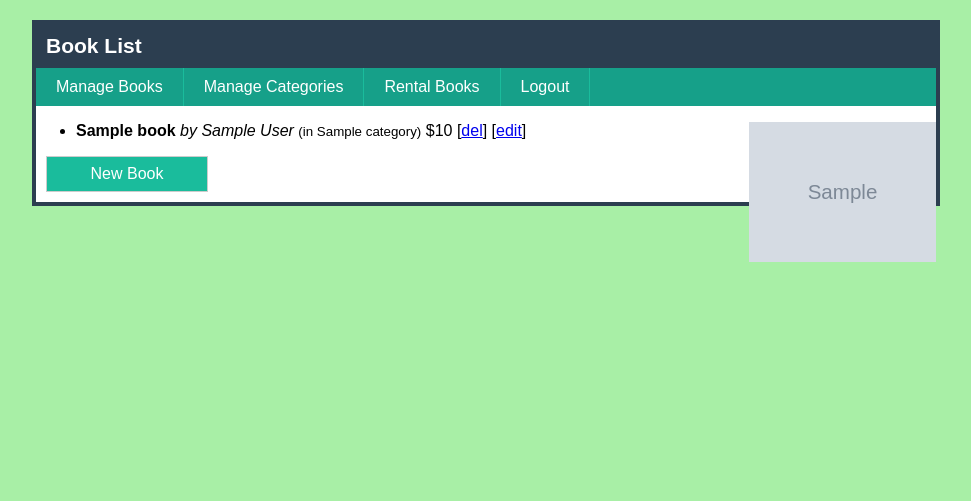
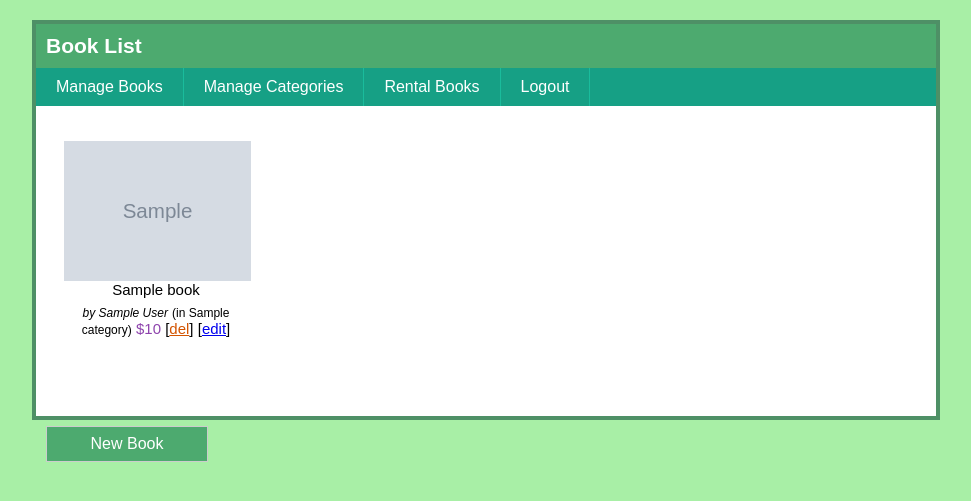
Before and after one commit to waithethtetoo/book_store, a PHP site: page /admin/book-list.php in a window 1280 px wide. Shown: the top 501 px of the page, without its empty margins (154-1125 px from the left). Run offline with PHP 8.4, Linux system fonts and the light colour scheme; tables that the repository leaves empty or names only in its code hold one stand-in row (values such as "Sample post"); grey boxes marked "Sample" are stand-in pictures.

Commit message:
CSS file for admin
change html background color,
add new classes styles

```diff
--- a/admin/css/style.css
+++ b/admin/css/style.css
@@ -6,64 +6,49 @@ body {
   font-family: Arial, Helvetica, sans-serif;
   width: 900px;
   background: #fff;
-	border: 4px solid #2C3E50;
+  border: 4px solid #4E9066;
   margin: 20px auto;
 }
 
 h1 {
   padding: 10px;
   font-size: 21px;
-	background: #2C3E50;
+  background: #4DAA6F;
   margin: 0;
   color: #fff;
 }
 
-ul.list {
+.books {
   list-style: none;
-	margin: 20px;
+  margin: 15px;
   padding: 0;
+  overflow: hidden;
 }
 
-ul.list li {
-	overflow: hidden;
-	border-bottom: 1px solid #ddd;
-	padding-bottom: 10px;
-	margin-bottom: 20px;
+.books li {
+  width: 190px;
+  text-align: center;
+  height: 240px;
+  float: left;
+  margin: 20px 10px;
+  font-size: 15px;
 }
 
-ul.list b {
+.books b {
   display: block;
-	font-size: 18px;
-	margin-bottom: 5px;
-	color: #2980B9;
+  margin: 5px 0;
+  font-weight: normal;
 }
 
-ul.list i, ul.list small {
-	color: #888;
-	font-size: 18px;
-	margin-right: 10px;
+.books i, .books small {
+  font-size: 12px;
 }
 
-ul.list span {
-	color: #8E44AD;
+.books span {
+  color:  #8E44AD;
 }
 
-ul.list div {
-	margin: 5px 0;
-	font-size: 13px;
-	line-height: 1.5em;
-	color: #555;
-}
-
-ul.list img {
-	margin-left: 20px;
-}
-
-ul.list a {
-	color: #2980B9;
-}
-
-ul.list a.del {
+.books a.del {
   color: #D35400;
 }
 
@@ -74,9 +59,14 @@ a.new {
   width: 160px;
   margin: 10px;
   color: #fff;
-	background: #1ABC9C;
+  background: #4DAA6F;
   border: 1px solid #ccc;
   text-decoration: none;
+  float: left;
+}
+
+a.back {
+  color: #000;
 }
 
 form {
@@ -107,15 +97,15 @@ textarea {
 input[type=submit] {
   padding: 10px 24px;
   margin-right: 10px;
+  background: #4E9066;
 }
-
 
 ul.menu {
   list-style: none;
   margin: 0;
   padding: 0;
   overflow: hidden;
-	background: #16A089;
+  background: #16A085;
 }
 
 ul.menu li {
```
Also changed, not shown: other parts of admin/css/style.css (+82 -1 lines). Lines whose indentation alone changed are shown as unchanged.
